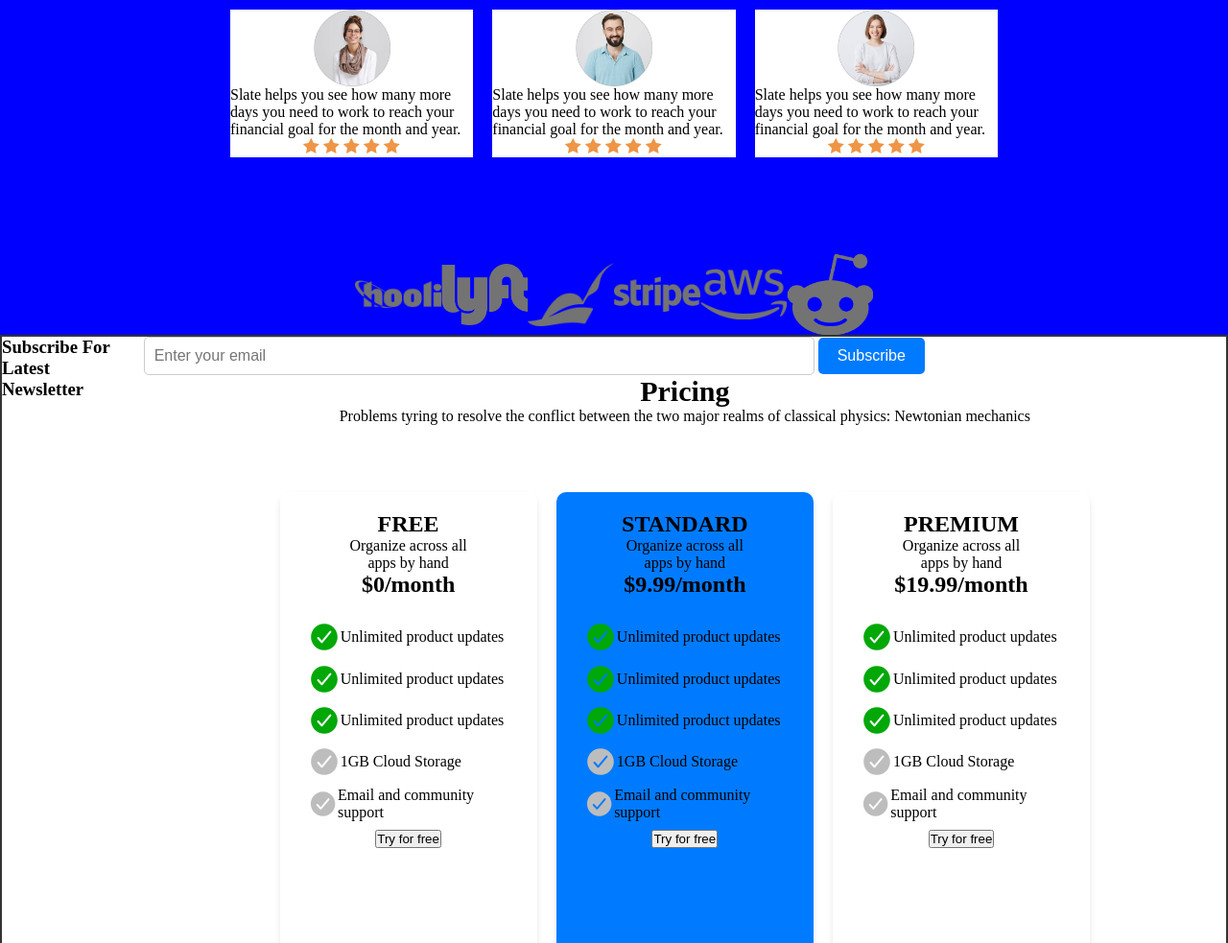
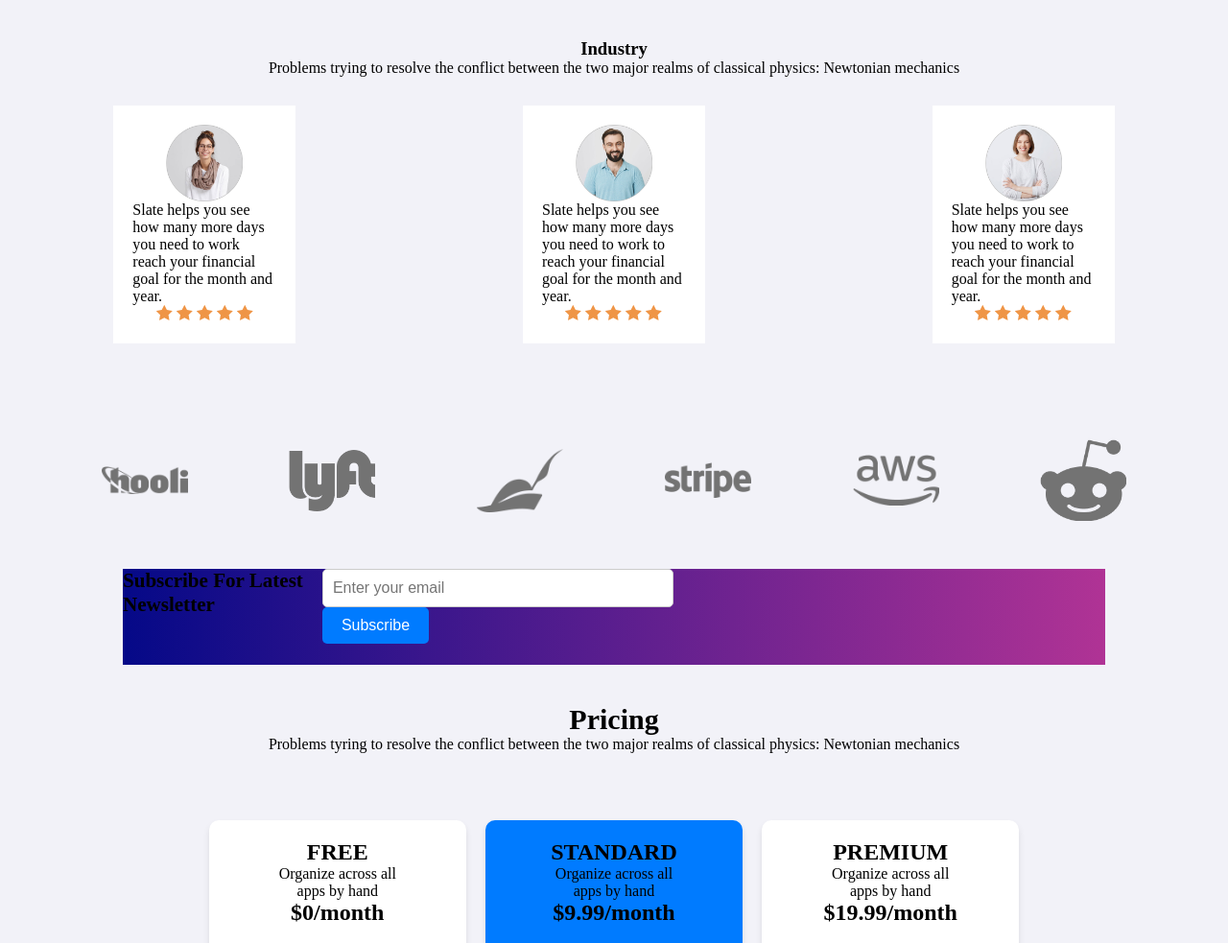
Before and after one commit to clarebris/brand-challenge, a plain HTML site: page index.html in a window 1280 px wide. Shown: the part 1000-1983 px from the top of the page at 96% size. Drawn offline with nearby package versions, Linux system fonts and the light colour scheme.

Commit message:
changed the styling

```diff
--- a/index.html
+++ b/index.html
@@ -22,7 +22,7 @@
                     <h4>Pricing</h4>
                     <h4>Contact</h4>
                 </div>
-                <div>
+                <div class="log">
                     <h4>Login</h4>
                     <button class="button1">Become a member</button>
                 </div>
@@ -79,7 +79,7 @@
             <div class="cards">
                 <div class="person">
                     <img src="\images\user1.png" alt="user1">
-                    <p>Slate helps you see how many more days you need to work to reach your financial goal for the month and year.</p>
+                    <p>Slate helps you see how many more days you need to work reach your financial goal for the month and year.</p>
                     <div>
                         <svg width="17" height="16" xmlns="http://www.w3.org/2000/svg"><path d="M16.539 6.097a.297.297 0 00-.24-.202l-5.36-.779L8.542.26a.296.296 0 00-.53 0L5.613 5.117l-5.36.779a.297.297 0 00-.165.505l3.88 3.78-.917 5.34a.297.297 0 00.43.312l4.795-2.52 4.794 2.52a.296.296 0 00.43-.313l-.916-5.338L16.464 6.4c.08-.08.11-.197.075-.304z" fill="#EF9546" fill-rule="nonzero"/></svg>
                         <svg width="17" height="16" xmlns="http://www.w3.org/2000/svg"><path d="M16.539 6.097a.297.297 0 00-.24-.202l-5.36-.779L8.542.26a.296.296 0 00-.53 0L5.613 5.117l-5.36.779a.297.297 0 00-.165.505l3.88 3.78-.917 5.34a.297.297 0 00.43.312l4.795-2.52 4.794 2.52a.296.296 0 00.43-.313l-.916-5.338L16.464 6.4c.08-.08.11-.197.075-.304z" fill="#EF9546" fill-rule="nonzero"/></svg>
@@ -129,23 +129,23 @@
             </div>
          </div>
 
-        <div class="subscribe-container">
-        <div class="container">
+
+          <div class="container">
             <div class="header">
                 <h3>Subscribe For Latest <br> Newsletter</h3>
             </div>
             <div class="form-container">
                 <form action="">
-                    <div class="input-group">
                         <input type="text" name="" id="" class="form-control" placeholder="Enter your email">
                         <button type="submit" class="primary">Subscribe</button>
-
+            </div>
+           </div>
         <div class="pricing">
             <div>
                 <h3>Pricing</h3>
                 <p>Problems tyring to resolve the conflict between the two major realms of classical physics: Newtonian mechanics</p>
             </div>
-            <div class="pricingcards">
+
              <div class="pricing-cards">
             <div class="pricing-card">
               <h2>FREE</h2>
@@ -194,7 +194,7 @@
         </div>
     </section>
     <section class="lastcard">
-        <div class="container">
+        <div class="navy1">
             <div class="text">
             <h1>
                 We Have Branches All <br> Over The World
@@ -203,13 +203,13 @@
                 The gradual accumualtion of information aout atomic and small scale behavior during the first quater of thhe 20th century,which gave some indications about how small things do behave,produces an increasing confusion which was Hinsenberg,and Born
             </p>
            </div>
-            <div>
+            <div class="pic">
                 <img src="./images/pingwig.png">
             </div>
         </div>
     </section>
 
-    <section class="appointment" >
+    <div class="appointment">
         <div  class="book-appointment-card">
             <div class="book-appointment-image">
                 <img src="./images/contact.png" alt="Contact Image">
--- a/style.css
+++ b/style.css
@@ -1,9 +1,10 @@
 *{
     padding:0px;
     margin: 0px;
+    flex-wrap: wrap;
 }
 body{
-    background-color: blue;
+    background-color: #f2f2f8;
 
 }
 .main{
@@ -24,11 +25,18 @@ body{
     justify-content: space-around;
     padding: 30px;
     height: auto;
+     flex-wrap: wrap;
+
 }
 .property{
       display: flex;
       justify-content: space-around;
       gap: 15px;
+}
+.log{
+    display: flex;
+    justify-content: space-between;
+    gap: 30px;
 }
 .button1 {
     background-color: #00BFFF;
@@ -37,6 +45,8 @@ body{
     font-size: 15px;
     border: none;
     gap: 30px;
+    display: flex;
+    justify-content: end;
 }
 .motto{
     display: flex;
@@ -99,30 +109,48 @@ body{
     justify-content: space-around;
     margin-top: 40px;
     background-color: white;
-    margin-bottom: 40px;
-    margin-top: 100px;
+    margin-bottom: 100px;
+    margin-top: 150px;
+     flex-wrap: wrap;
+
 }
 .cards{
     display: flex;
-    justify-content: center;
-    gap: 20px;
-    width: 100vh;
     align-items: center;
+
+
+    min-height: 0vh;
     margin-left: auto;
     margin-right: auto;
+    flex-direction: row;
+    justify-content: center;
+    margin-top: 30px;
+    flex-wrap: wrap;
+
 
 }
 .industry{
    display: flex;
    align-items: center;
    flex-direction: column;
-   margin-bottom: 40px;
+   margin-bottom: 30px;
+   flex-wrap: wrap;
+   margin-top:20px ;
 }
+
 .person{
     background-color: white;
     align-items: center;
     display: flex;
     flex-direction: column;
+    flex-basis: 30%;
+    padding: 20px;
+    max-width: 150px;
+    flex-wrap: wrap;
+    margin-right: auto;
+    margin-left: auto;
+
+
 }
 .person>img{
     width: 80px;
@@ -136,12 +164,13 @@ body{
 }
 
 
-.icons{
+.logo{
     display: flex;
-    justify-content: space-around;
-    align-items: center;
-    padding-top:100px;
-    gap: 20px;
+    justify-content: space-between;
+    margin-top: 100px;
+
+    margin-bottom: 50px;
+    flex-wrap: wrap;
 }
 
 .logo{
@@ -158,41 +187,34 @@ body{
     margin: 30px;
 }
 
-/*.subscribe {
 
+ .container{
     display: flex;
-    justify-content: center;
-    align-items: center;
-    padding-bottom: 20px;*/
+    flex-direction: row;
+     align-content: space-between;
+     background-image:linear-gradient(to right, #050988,hwb(313 20% 31%));
+      width: 80%;
+      gap: 20px;
+      margin-left: auto;
+      margin-right: auto;
+      margin-bottom: 40px ;
+      height: 100px;
+}
 
-.subscribe-container{
-    background-color: #ffffff;
-    border: 2px solid #333;
-
-    margin-bottom: 20px;
-    display: flex;
-    justify-content: center;
-     flex-direction: column;
-     justify-content: center;
-     /* align-items: center; */
-}
-.subscribe-container .container{
-    display: flex;
-    /* flex-direction: column; */
-    /* align-items: center; */
-}
 .form-container{
     display: flex;
     flex-direction: column;
     align-items: center;
-    width: 100%;/
+
+     flex-wrap: wrap;
+
 }
 
- .subscribe-container .form-control {
+  .form-control {
     width: 60%;
     /* margin-bottom: 10px; */
 }
-.subscribe .header{
+ .header{
     /* padding-right: 100px; */
     padding-left: 0;
     font-size: 18px;
@@ -209,6 +231,7 @@ body{
     flex-direction: column;
     align-items: center;
     justify-content: center;
+    flex-wrap: wrap;
 }
 
 .pricing h3{
@@ -284,16 +307,10 @@ body{
     color: white;
     height: 60vh;
 }
-.lastcard .container{
-    display: flex;
-    align-items: center;
-    justify-content: space-evenly;
-    padding: 40px;
-
-}
 .lastcard .text{
     justify-content: center;
    align-items: center;
+   width: 33%;
 }
 
 .lastcard h1{
@@ -301,9 +318,17 @@ body{
 }
 .lastcard img{
 
-     background-size: cover;
-     background-repeat: no-repeat;
+     width: 33%;
 
+}
+.navy1{
+
+    display: flex;
+    justify-content: space-between;
+    margin-right: auto;
+    margin-right: auto;
+    align-items: center;
+    flex-direction: row;
 }
 
 
@@ -313,6 +338,7 @@ body{
     justify-content: center;
     align-items: center;
     margin: 0;
+    height: 100px;
 
 }
 
@@ -425,3 +451,9 @@ button.primary:hover {
    padding-bottom: 25px;
    color: #1A2039;
 }
+
+
+@media screen and (min-width: 30em) and (orientation: landscape) {
+
+
+}
```
